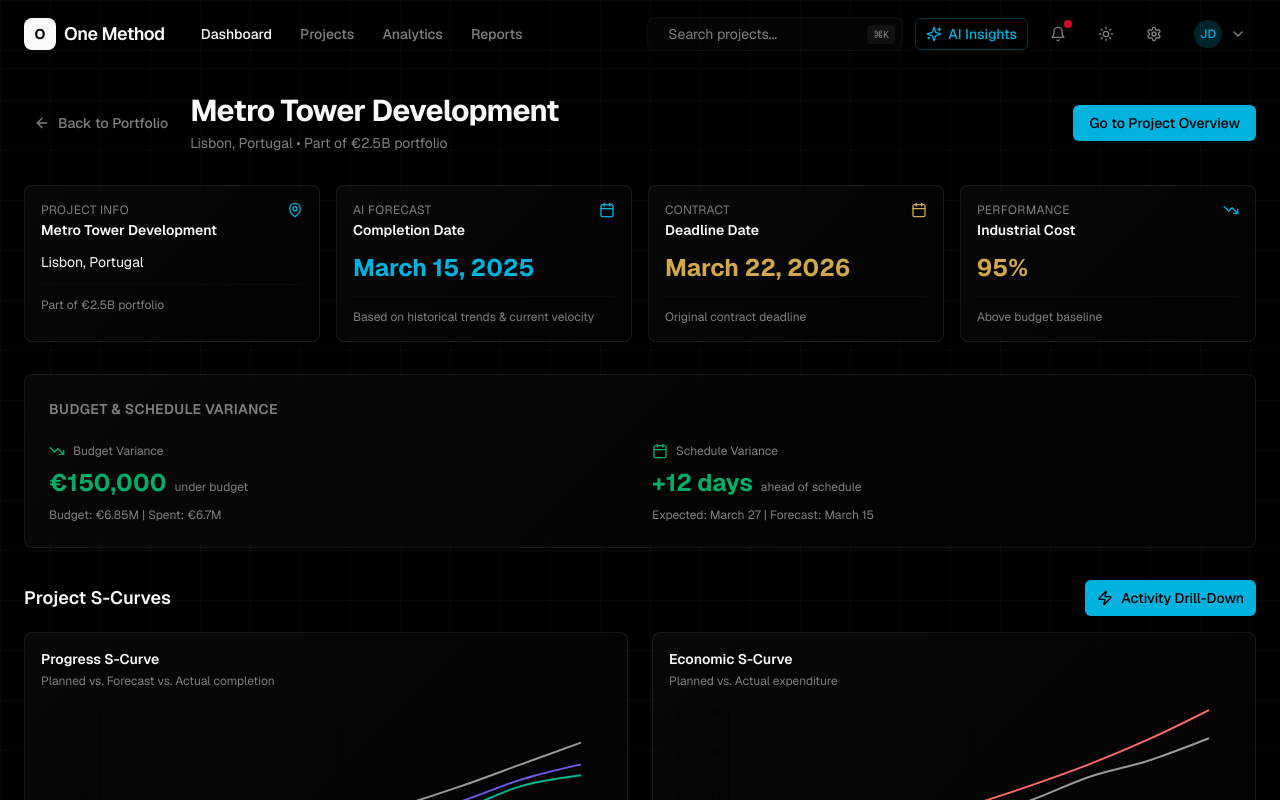
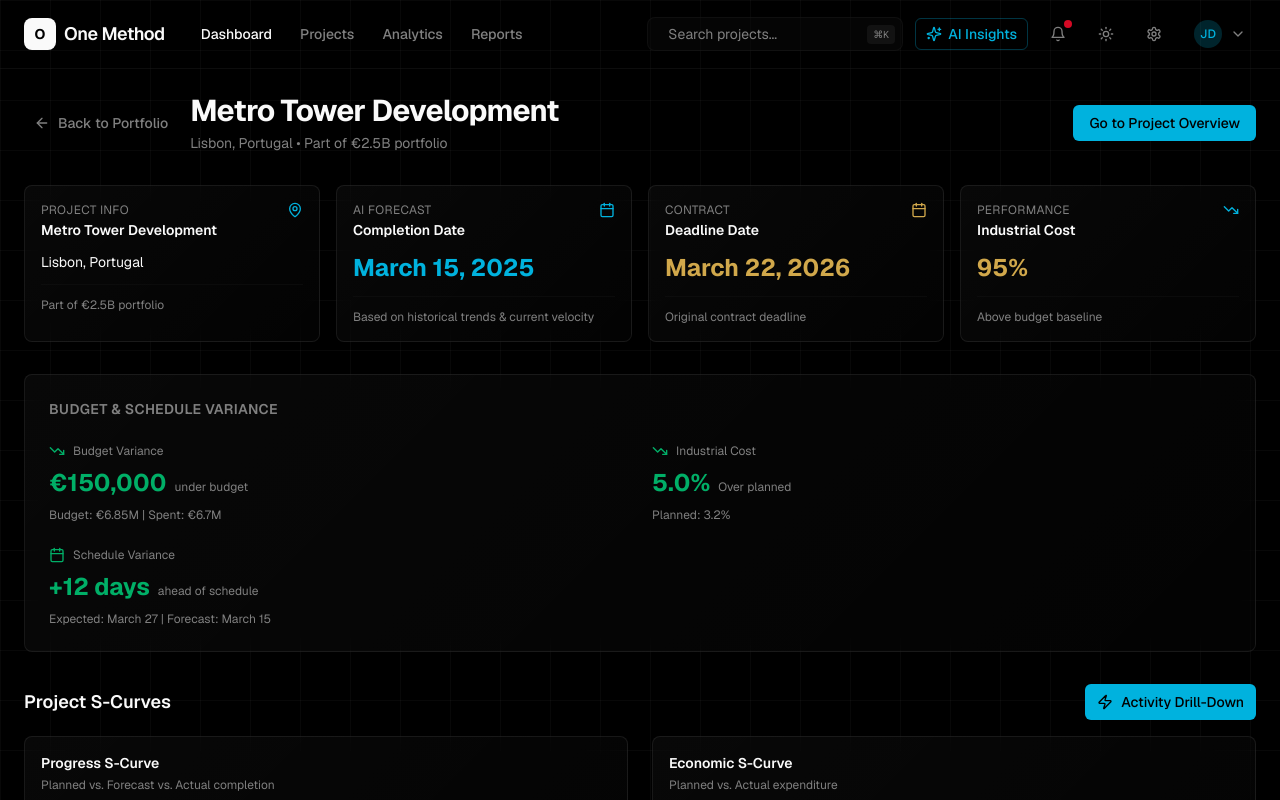
Before and after one commit to danielrebelo-volis/v0-volis-build-dashboard, a Next.js app: page /project/PRJ-001 in a window 1280 px wide. Shown: the top 800 px of the page. Built offline with nearby package versions, Linux system fonts and the light colour scheme.

Commit message:
feat: add industrial cost metric to project details page

```diff
--- a/app/project/[id]/page.tsx
+++ b/app/project/[id]/page.tsx
@@ -99,6 +99,21 @@ export default function ProjectDeepDive({ params }: { params: { id: string } })
               <p className="text-xs text-muted-foreground mt-2">Budget: €6.85M | Spent: €6.7M</p>
             </div>
 
+            {/* Industrial Cost */}
+            <div>
+              <div className="flex items-center gap-2 mb-2">
+                <TrendingDown className="w-4 h-4 text-success" />
+                <p className="text-xs text-muted-foreground">Industrial Cost</p>
+              </div>
+              <div className="flex items-baseline gap-2">
+                <p className="text-2xl font-bold text-success">5.0%</p>
+                <p className="text-xs text-muted-foreground">Over planned</p>
+              </div>
+              <p className="text-xs text-muted-foreground mt-2">Planned: 3.2%</p>
+            </div>
+
+
+
             {/* Schedule Variance */}
             <div>
               <div className="flex items-center gap-2 mb-2">
```
